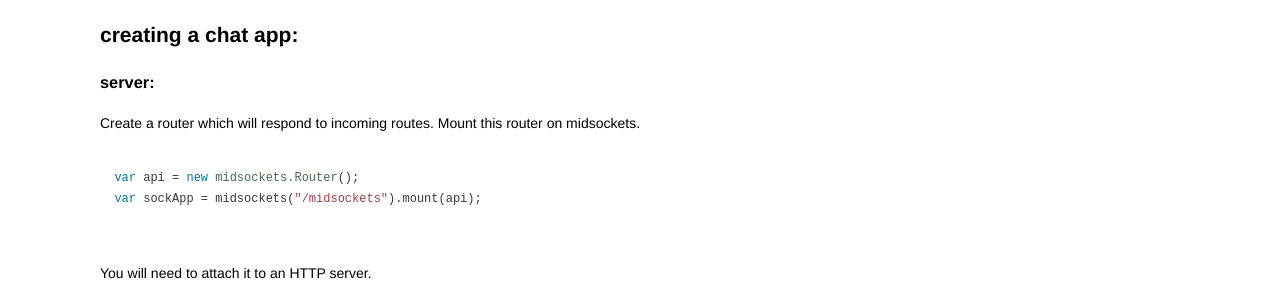
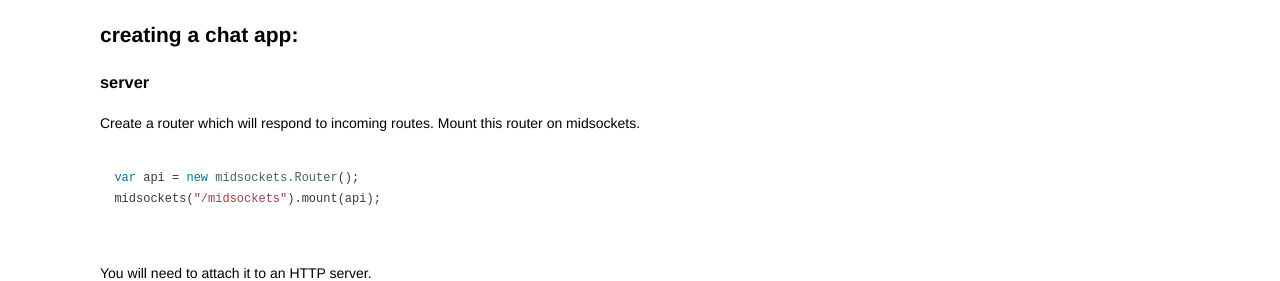
Before and after one commit to masonblier/midsockets, a website: page docs/index.html in a window 1280 px wide. Shown: the part 222-503 px from the top of the page. Drawn offline with Linux system fonts and the light colour scheme.

Commit message:
doc fixes

```diff
--- a/docs/index.html
+++ b/docs/index.html
@@ -19,13 +19,13 @@
 
       <h2>creating a chat app:</h2>
 
-      <h3>server:</h3>
+      <h3>server</h3>
 
       <p>Create a router which will respond to incoming routes. Mount this router on midsockets.</p>
       <pre>
         <code>
   var api = new midsockets.Router();
-  var sockApp = midsockets("/midsockets").mount(api);
+  midsockets("/midsockets").mount(api);
         </code>
       </pre>
 
```
